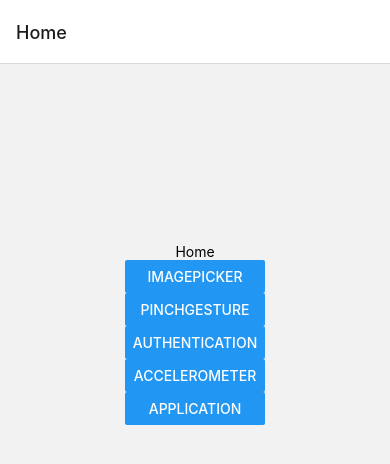
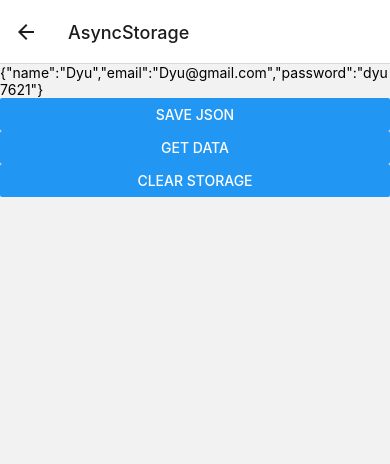
Before and after one commit to GuilhermeSousaDev/Expo, a React Native app: screen /AsyncStorage in a window 390 px wide. Shown: the top 464 px of the page. Built offline with nearby package versions, Linux system fonts and the light colour scheme.

Commit message:
AsyncStorage in React Native

```diff
--- a/App.js
+++ b/App.js
@@ -9,6 +9,7 @@ import ImagePicker from './screens/ImagePicker';
 import PinchGesture from './screens/PinchGesture';
 import AccelerometerSensor from './screens/Accelerometer';
 import Application from './screens/Application';
+import AsyncStorageScreen from './screens/AsyncStorage';
 
 export default function App() {
   return (
@@ -19,6 +20,7 @@ export default function App() {
         <Stack.Screen name='PinchGesture' component={PinchGesture} />
         <Stack.Screen name='Accelerometer' component={AccelerometerSensor} />
         <Stack.Screen name='Application' component={Application} />
+        <Stack.Screen name='AsyncStorage' component={AsyncStorageScreen} />
       </Stack.Navigator>
       <StatusBar style="light" />
     </NavigationContainer>
--- a/package.json
+++ b/package.json
@@ -9,6 +9,7 @@
     "web": "expo start --web"
   },
   "dependencies": {
+    "@react-native-async-storage/async-storage": "~1.17.3",
     "@react-navigation/native": "^6.1.1",
     "@react-navigation/native-stack": "^6.9.7",
     "expo": "~47.0.8",
--- /dev/null
+++ b/screens/AsyncStorage.js
@@ -0,0 +1,40 @@
+import { useState } from 'react';
+import { Button, View, Text } from "react-native";
+import AsyncStorage from "@react-native-async-storage/async-storage";
+
+export default function AsyncStorageScreen() {
+    const [data, setData] = useState();
+
+    const obj = {
+        name: 'Dyu',
+        email: 'Dyu@gmail.com',
+        password: 'dyu7621',
+    }
+
+    const saveDataInStorage = async () => {
+        await AsyncStorage.setItem('person', JSON.stringify(obj));
+    }
+
+    const getDataInStorage = async () => {
+        const json = await AsyncStorage.getItem('person');
+
+        setData(JSON.parse(json));
+    }
+
+    const clearStorage = async () => {
+        await AsyncStorage.clear();
+        setData({});
+    }
+
+    return (
+        <View>
+            <Text>{ JSON.stringify(obj) }</Text>
+
+            <Button title="Save Json" onPress={saveDataInStorage} />
+            <Button title="Get Data" onPress={getDataInStorage} />
+            <Button title="Clear Storage" onPress={clearStorage} />
+
+            { data? <Text>{ data.name }-{ data.email }</Text> : '' }
+        </View>
+    )
+}
--- a/screens/Home.js
+++ b/screens/Home.js
@@ -15,6 +15,7 @@ export default function Home({ navigation }) {
                 <Button title="Authentication" onPress={() => navigate('Authentication')} />
                 <Button title="Accelerometer" onPress={() => navigate('Accelerometer')} />
                 <Button title="Application" onPress={() => navigate('Application')} />
+                <Button title="AsyncStorage" onPress={() => navigate('AsyncStorage')} />
             </View>
         </View>
     )
```
Also changed, not shown: 1 other file (tests, documents, lock files or other folders).
